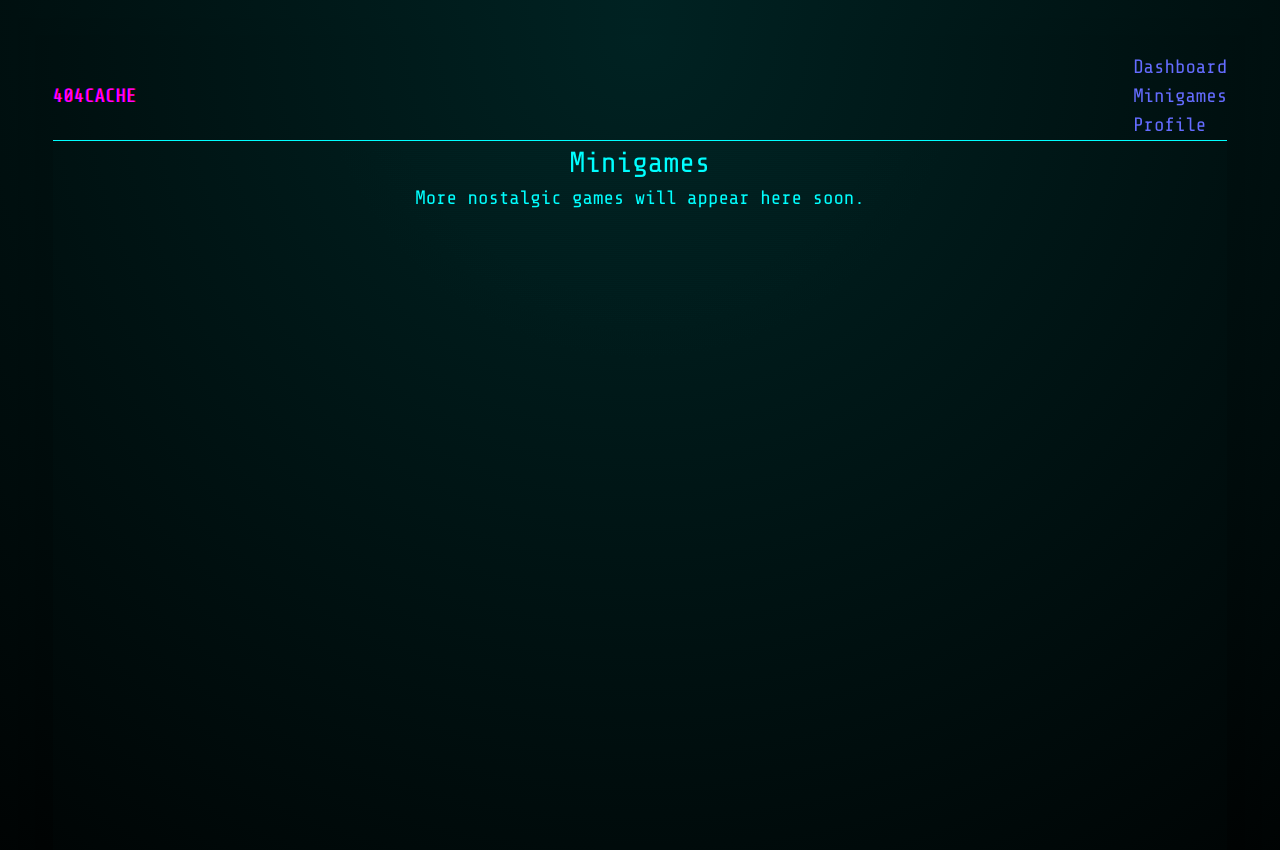
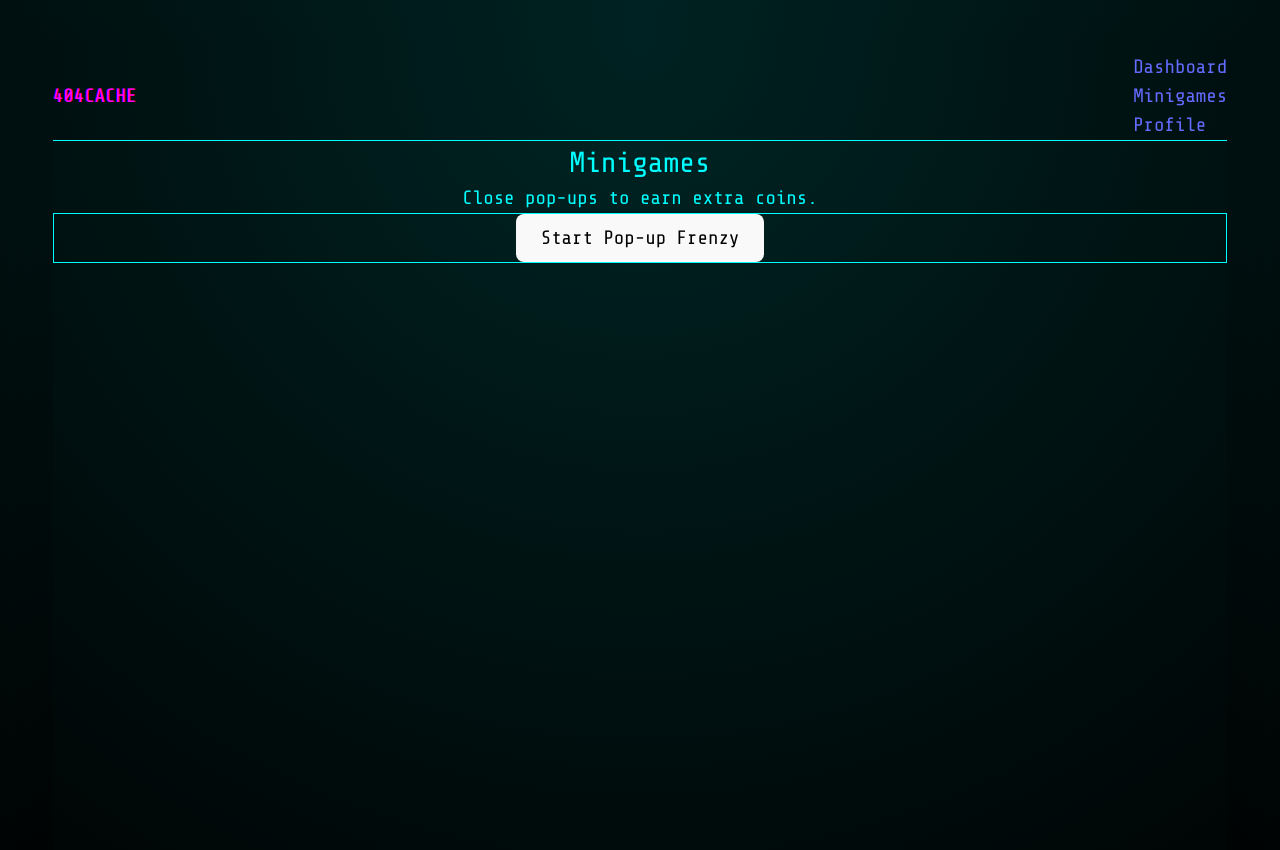
Before and after one commit to uxillary/404cache, a React (Vite) app: page /minigames in a window 1280 px wide. Shown: the top 850 px of the page. Built offline with nearby package versions, Linux system fonts and the light colour scheme.

Commit message:
Add Pop-up Frenzy minigame

```diff
--- /dev/null
+++ b/src/components/PopupFrenzy.jsx
@@ -0,0 +1,94 @@
+import { useState, useEffect } from 'react';
+import { getItem, setItem } from '../lib/storage';
+
+function PopupFrenzy() {
+  const [running, setRunning] = useState(false);
+  const [popups, setPopups] = useState([]);
+  const [timeLeft, setTimeLeft] = useState(20);
+  const [earned, setEarned] = useState(0);
+
+  useEffect(() => {
+    let timerId;
+    if (running) {
+      if (timeLeft > 0) {
+        timerId = setTimeout(() => setTimeLeft((t) => t - 1), 1000);
+      } else {
+        setRunning(false);
+        const balance = getItem('balance') ?? 0;
+        setItem('balance', balance + earned);
+      }
+    }
+    return () => clearTimeout(timerId);
+  }, [running, timeLeft, earned]);
+
+  useEffect(() => {
+    let spawnId;
+    if (running) {
+      spawnId = setInterval(spawnPopup, 800);
+    }
+    return () => clearInterval(spawnId);
+  }, [running]);
+
+  const spawnPopup = () => {
+    const id = Date.now() + Math.random();
+    const x = Math.random() * 80;
+    const y = Math.random() * 60 + 10;
+    setPopups((p) => [...p, { id, x, y }]);
+  };
+
+  const closePopup = (id) => {
+    setPopups((p) => p.filter((pop) => pop.id !== id));
+    setEarned((e) => e + 10);
+  };
+
+  const startGame = () => {
+    setEarned(0);
+    setTimeLeft(20);
+    setPopups([]);
+    setRunning(true);
+  };
+
+
+  return (
+    <div className="mt-6 relative h-96 border border-green-500 bg-black/60 rounded">
+      {!running && (
+        <div className="flex flex-col items-center justify-center h-full space-y-4">
+          <button
+            onClick={startGame}
+            className="bg-green-700 hover:bg-green-900 text-white px-4 py-2 rounded"
+          >
+            Start Pop-up Frenzy
+          </button>
+          {earned > 0 && (
+            <div className="text-green-300">You earned {earned}₵!</div>
+          )}
+        </div>
+      )}
+      {running && (
+        <div className="p-2 text-green-300">
+          Time: {timeLeft}s | Earned: {earned}₵
+        </div>
+      )}
+      {popups.map((popup) => (
+        <div
+          key={popup.id}
+          className="absolute w-32 bg-gray-800 border border-pink-500 text-pink-200 text-xs shadow-lg"
+          style={{ top: `${popup.y}%`, left: `${popup.x}%` }}
+        >
+          <div className="flex justify-between items-center bg-pink-600 text-black px-1">
+            <span>Pop-up</span>
+            <button
+              onClick={() => closePopup(popup.id)}
+              className="text-black"
+            >
+              ✕
+            </button>
+          </div>
+          <div className="p-2">Close me!</div>
+        </div>
+      ))}
+    </div>
+  );
+}
+
+export default PopupFrenzy;
--- a/src/pages/Minigames.jsx
+++ b/src/pages/Minigames.jsx
@@ -1,11 +1,13 @@
 import Layout from '../components/Layout';
+import PopupFrenzy from '../components/PopupFrenzy';
 
 function Minigames() {
   return (
     <Layout>
       <div className="text-center text-green-400 mt-10">
         <h2 className="text-3xl mb-4">Minigames</h2>
-        <p>More nostalgic games will appear here soon.</p>
+        <p>Close pop-ups to earn extra coins.</p>
+        <PopupFrenzy />
       </div>
     </Layout>
   );
```
Also changed, not shown: 1 other file (tests, documents, lock files or other folders).
